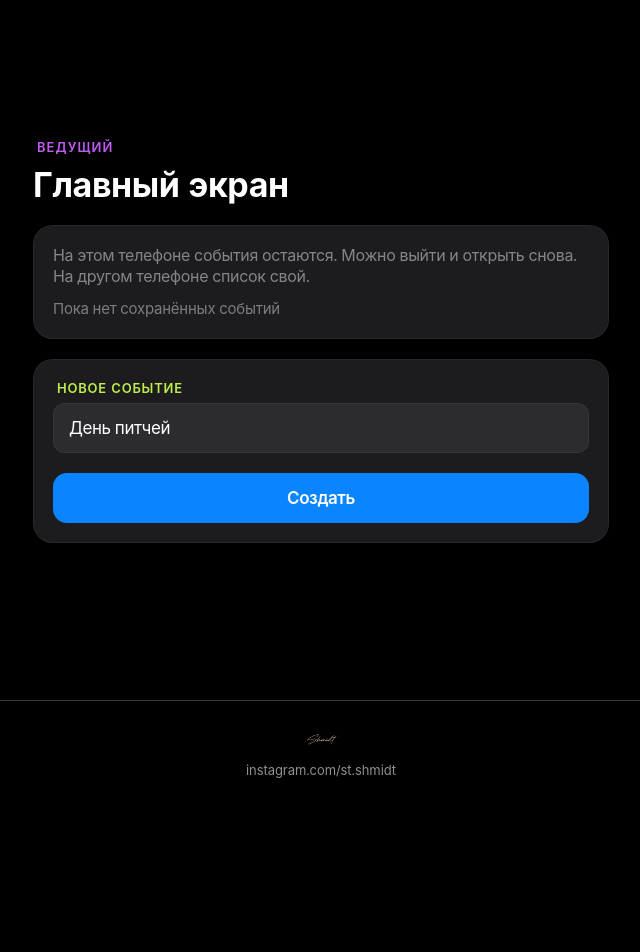
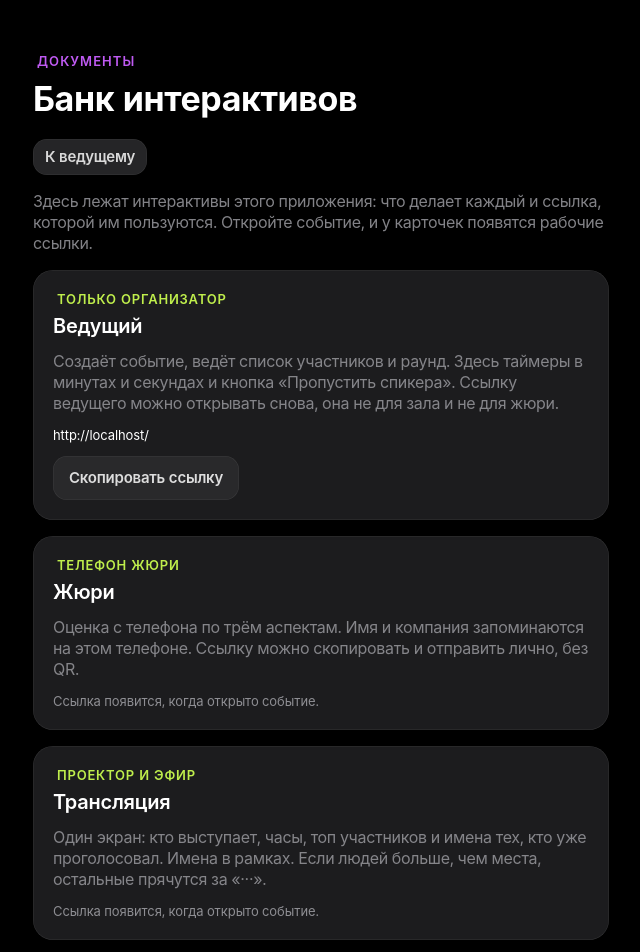
Before and after one commit to StasShmatd-lang/Cursor, a React (Vite) app in the folder client/: page /bank in a window 1280 px wide. Before the commit this address led to /. Shown: the top 952 px of the page, without its empty margins (319-959 px from the left). Before the commit the page ends 875 px from the top, so only its background shows below. Built offline with nearby package versions, Linux system fonts and the light colour scheme.

Commit message:
Add a bank of interactive links and what each one does.
The host can open it from the home screen or the Bank tab. A new interactive is one entry in the catalog.

Co-authored-by: StasShmatd-lang <StasShmatd-lang@users.noreply.github.com>

```diff
--- a/client/src/App.tsx
+++ b/client/src/App.tsx
@@ -4,6 +4,7 @@ import { GuestPage } from "./pages/GuestPage";
 import { ScreenPage } from "./pages/ScreenPage";
 import { LivePage } from "./pages/LivePage";
 import { PrepPage } from "./pages/PrepPage";
+import { BankPage } from "./pages/BankPage";
 
 export default function App() {
   return (
@@ -14,6 +15,7 @@ export default function App() {
         <Route path="/screen/:eventId" element={<ScreenPage />} />
         <Route path="/live/:eventId" element={<LivePage />} />
         <Route path="/prep/:eventId" element={<PrepPage />} />
+        <Route path="/bank" element={<BankPage />} />
         <Route path="*" element={<Navigate to="/" replace />} />
       </Routes>
     </BrowserRouter>
--- /dev/null
+++ b/client/src/components/InteractiveBank.tsx
@@ -0,0 +1,54 @@
+import { useState } from "react";
+import type { SavedEvent } from "../lib/device";
+import { INTERACTIVES } from "../lib/interactives";
+import { HealthCard } from "../ui/HealthLayout";
+
+export function InteractiveBank({ creds }: { creds: SavedEvent | null }) {
+  const [copied, setCopied] = useState("");
+  const origin = window.location.origin;
+
+  async function copyLink(id: string, value: string) {
+    try {
+      await navigator.clipboard.writeText(value);
+    } catch {
+      const area = document.createElement("textarea");
+      area.value = value;
+      document.body.appendChild(area);
+      area.select();
+      document.execCommand("copy");
+      area.remove();
+    }
+    setCopied(id);
+  }
+
+  return (
+    <div className="mx-auto flex w-full max-w-xl flex-col gap-4 text-left">
+      <p className="text-callout text-health-muted">
+        Здесь лежат интерактивы этого приложения: что делает каждый и ссылка, которой им пользуются.
+        {creds ? ` Сейчас открыто «${creds.title}».` : " Откройте событие, и у карточек появятся рабочие ссылки."}
+      </p>
+      {INTERACTIVES.map((item) => {
+        const href = item.link(origin, creds);
+        return (
+          <HealthCard key={item.id} className="space-y-3">
+            <div>
+              <p className="health-section-label">{item.audience}</p>
+              <h2 className="text-title-3 mt-1">{item.title}</h2>
+            </div>
+            <p className="text-callout text-health-muted">{item.summary}</p>
+            {href ? (
+              <>
+                <p className="text-footnote break-all text-health-text">{href}</p>
+                <button type="button" className="health-btn-secondary" onClick={() => void copyLink(item.id, href)}>
+                  {copied === item.id ? "Ссылка скопирована" : "Скопировать ссылку"}
+                </button>
+              </>
+            ) : (
+              <p className="text-footnote text-health-muted">Ссылка появится, когда открыто событие.</p>
+            )}
+          </HealthCard>
+        );
+      })}
+    </div>
+  );
+}
--- /dev/null
+++ b/client/src/lib/interactives.ts
@@ -0,0 +1,56 @@
+import type { SavedEvent } from "./device";
+
+export type InteractiveDoc = {
+  id: string;
+  title: string;
+  audience: string;
+  summary: string;
+  link: (origin: string, event: SavedEvent | null) => string | null;
+};
+
+/** Банк интерактивов. Новая страница или роль добавляется сюда: название, кому, что делает, ссылка. */
+export const INTERACTIVES: InteractiveDoc[] = [
+  {
+    id: "host",
+    title: "Ведущий",
+    audience: "Только организатор",
+    summary:
+      "Создаёт событие, ведёт список участников и раунд. Здесь таймеры в минутах и секундах и кнопка «Пропустить спикера». Ссылку ведущего можно открывать снова, она не для зала и не для жюри.",
+    link: (origin, event) =>
+      event
+        ? `${origin}/#e=${encodeURIComponent(event.id)}&h=${encodeURIComponent(event.hostKey)}&v=${encodeURIComponent(event.voteKey)}`
+        : origin + "/",
+  },
+  {
+    id: "guest",
+    title: "Жюри",
+    audience: "Телефон жюри",
+    summary:
+      "Оценка с телефона по трём аспектам. Имя и компания запоминаются на этом телефоне. Ссылку можно скопировать и отправить лично, без QR.",
+    link: (origin, event) =>
+      event ? `${origin}/vote/${event.id}#k=${encodeURIComponent(event.voteKey)}` : null,
+  },
+  {
+    id: "live",
+    title: "Трансляция",
+    audience: "Проектор и эфир",
+    summary:
+      "Один экран: кто выступает, часы, топ участников и имена тех, кто уже проголосовал. Имена в рамках. Если людей больше, чем места, остальные прячутся за «···».",
+    link: (origin, event) => (event ? `${origin}/live/${event.id}` : null),
+  },
+  {
+    id: "screen",
+    title: "Экран зала",
+    audience: "Проектор",
+    summary:
+      "Тот же зал, плюс кольцо среднего балла. Сам балл белый и стоит под кольцом, не на нём.",
+    link: (origin, event) => (event ? `${origin}/screen/${event.id}` : null),
+  },
+  {
+    id: "prep",
+    title: "Ноутбук спикера",
+    audience: "Выступающий",
+    summary: "Экран перед спикером: его имя и время выступления. Оценки жюри здесь не показываются.",
+    link: (origin, event) => (event ? `${origin}/prep/${event.id}` : null),
+  },
+];
--- /dev/null
+++ b/client/src/pages/BankPage.tsx
@@ -0,0 +1,21 @@
+import { InteractiveBank } from "../components/InteractiveBank";
+import { hashCreds } from "../lib/device";
+import { HealthCanvas, HealthNavBar } from "../ui/HealthLayout";
+
+export function BankPage() {
+  const creds = typeof window === "undefined" ? null : hashCreds();
+  const back = creds
+    ? `/#e=${encodeURIComponent(creds.id)}&h=${encodeURIComponent(creds.hostKey)}&v=${encodeURIComponent(creds.voteKey)}`
+    : "/";
+  return (
+    <HealthCanvas laptop>
+      <div className="mx-auto flex min-h-[80vh] w-full max-w-xl flex-col justify-center py-8">
+        <HealthNavBar eyebrow="Документы" title="Банк интерактивов" />
+        <a href={back} className="health-btn-secondary mb-4 self-start px-3 py-2 text-footnote">
+          К ведущему
+        </a>
+        <InteractiveBank creds={creds} />
+      </div>
+    </HealthCanvas>
+  );
+}
--- a/client/src/pages/HostPage.tsx
+++ b/client/src/pages/HostPage.tsx
@@ -1,4 +1,5 @@
 import { useEffect, useState } from "react";
+import { Link } from "react-router-dom";
 import { QRCodeSVG } from "qrcode.react";
 import type { EventStateHost } from "../types";
 import { useEventSocket } from "../hooks/useEventSocket";
@@ -7,6 +8,7 @@ import { TimerRing } from "../components/TimerRing";
 import { ScoreTrack } from "../components/ScoreTrack";
 import { AspectMetricCard } from "../components/AspectMetricCard";
 import { DEFAULT_ASPECT_TITLES } from "../constants/aspects";
+import { InteractiveBank } from "../components/InteractiveBank";
 import { HealthCanvas, HealthCard, HealthNavBar, HealthSection } from "../ui/HealthLayout";
 import { formatScore } from "../lib/formatScore";
 
@@ -38,7 +40,7 @@ import {
   type SavedEvent,
 } from "../lib/device";
 
-type Tab = "people" | "round" | "timers" | "links";
+type Tab = "people" | "round" | "timers" | "links" | "bank";
 
 export function HostPage() {
   const [booted, setBooted] = useState(false);
@@ -91,7 +93,11 @@ export function HostPage() {
     setSpeechPart(draft?.speechPart || "0");
     setRatingMin(draft?.ratingMin ?? "0");
     setRatingPart(draft?.ratingPart || (draft?.ratingMin ? "0" : "30"));
-    setTab(draft?.tab === "round" || draft?.tab === "timers" || draft?.tab === "links" ? draft.tab : "people");
+    setTab(
+      draft?.tab === "round" || draft?.tab === "timers" || draft?.tab === "links" || draft?.tab === "bank"
+        ? draft.tab
+        : "people",
+    );
   }
 
   useEffect(() => {
@@ -221,6 +227,9 @@ export function HostPage() {
       <HealthCanvas laptop>
         <div className="mx-auto flex min-h-[80vh] w-full max-w-xl flex-col justify-center">
           <HealthNavBar eyebrow="Ведущий" title="Главный экран" />
+          <Link to="/bank" className="health-btn-secondary mb-4 self-start px-3 py-2 text-footnote">
+            Банк интерактивов
+          </Link>
           <div className="health-stack">
             <HealthCard className="space-y-3 text-left">
               <p className="text-callout text-health-muted">
@@ -272,6 +281,7 @@ export function HostPage() {
     { id: "round", label: "Раунд" },
     { id: "timers", label: "Таймеры" },
     { id: "links", label: "Ссылки" },
+    { id: "bank", label: "Банк" },
   ];
 
   return (
@@ -608,6 +618,8 @@ export function HostPage() {
             </div>
           </HealthCard>
         )}
+
+        {tab === "bank" && <InteractiveBank creds={creds} />}
       </div>
     </HealthCanvas>
   );
```
Also changed, not shown: 2 other files (tests, documents, lock files or other folders).
